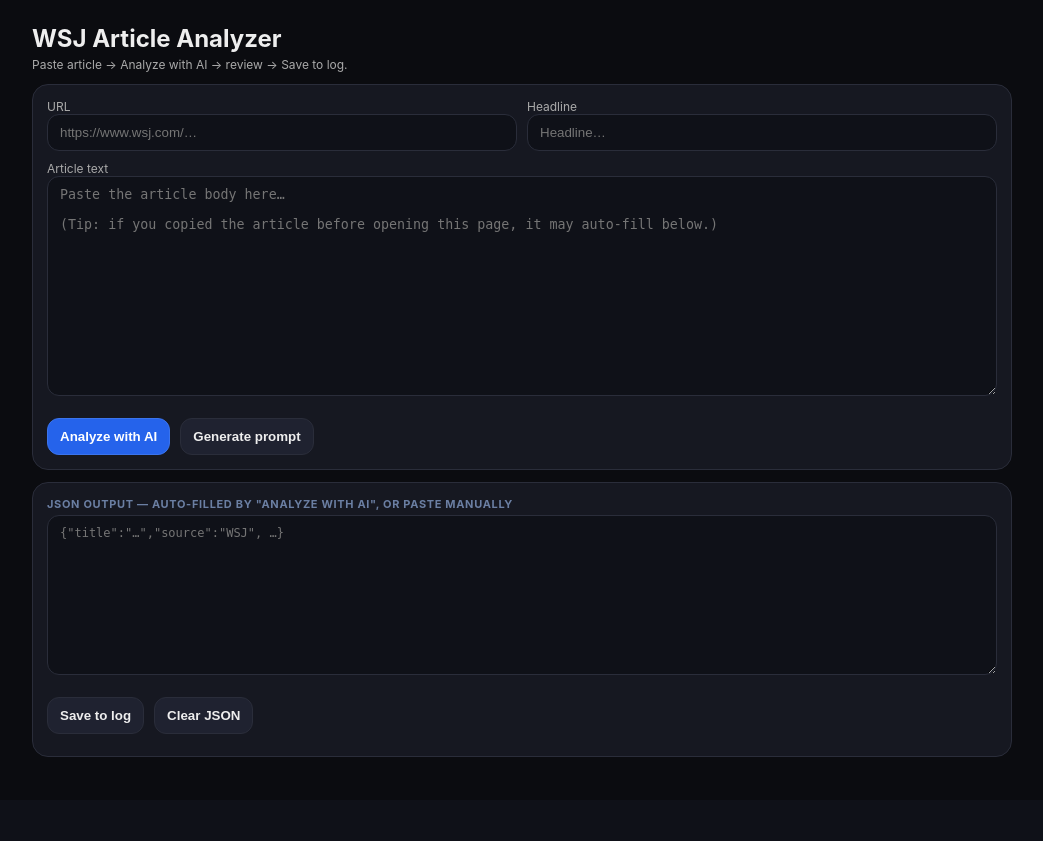
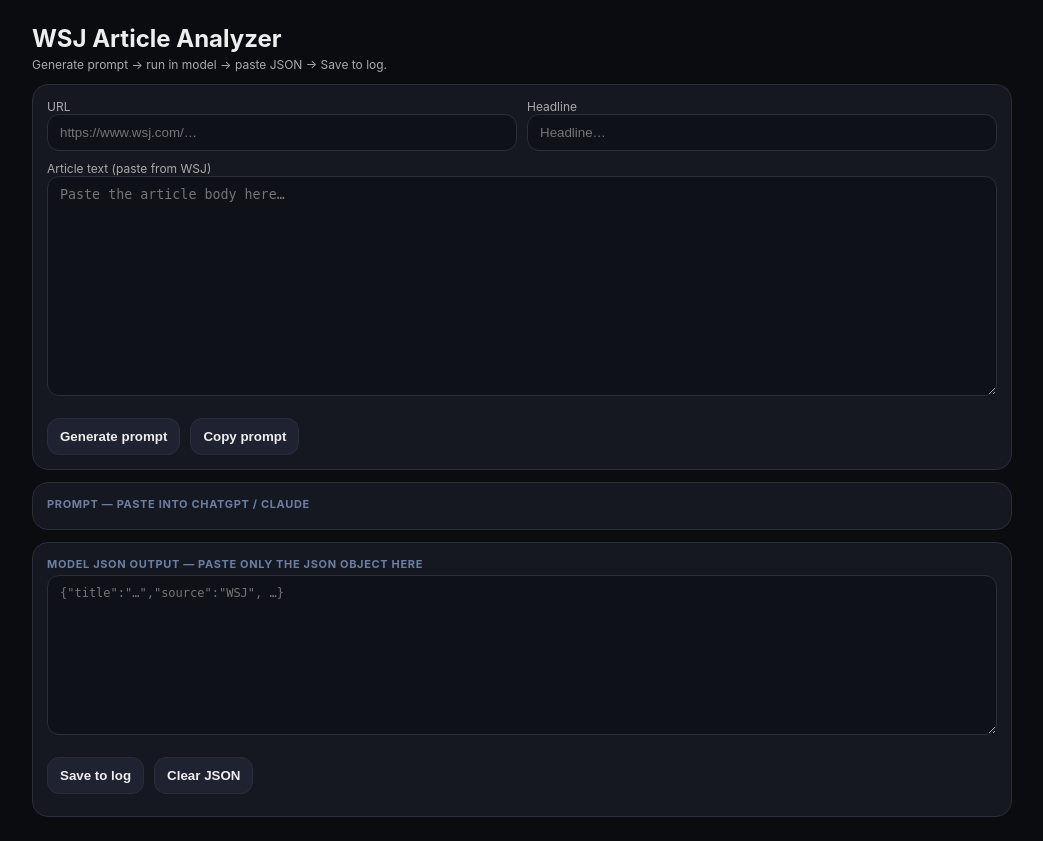
Before and after one commit to eddierivs215/wsj-triage, a Flask app: page /analyze in a window 1280 px wide. Shown: the whole page, without its empty margins (118-1161 px from the left). Before the commit the page ends 757 px from the top, so only its background shows below. Run offline with Flask 3, Linux system fonts and the light colour scheme.

Commit message:
Remove Claude API dependency; keep clipboard auto-fill
Reverts /api/analyze endpoint and anthropic package. Retains the
clipboard auto-fill improvement in analyze.html (article auto-fills
from clipboard on page load) and the cleaned-up UI layout.

Co-Authored-By: Claude Sonnet 4.6 <noreply@anthropic.com>

```diff
--- a/requirements.txt
+++ b/requirements.txt
@@ -1,4 +1,3 @@
-anthropic>=0.40.0
 feedparser>=6.0.0
 flask>=3.0.0
 python-dateutil>=2.9.0
--- a/src/server.py
+++ b/src/server.py
@@ -1,6 +1,5 @@
 import json
 import logging
-import os
 from datetime import datetime, timezone
 from pathlib import Path
 
@@ -120,120 +119,6 @@ def api_analyses():
     return jsonify(items)
 
 
-_ANALYSIS_SCHEMA = """{
-  "title": "",
-  "source": "WSJ",
-  "published_at": "",
-  "category": "Structural | Cyclical | Policy/Regulatory | Earnings | Geopolitics | Markets | Narrative/Opinion | Noise",
-  "signal_strength": "High | Medium | Low",
-  "time_horizon": "Immediate | Near-term | Structural",
-  "signal_bullets": ["", ""],
-  "mechanism": "",
-  "base_case": "",
-  "tail_risk": "",
-  "action": "Act | Prepare/Monitor | No Action",
-  "action_triggers": ["", ""],
-  "confidence": 1,
-  "tags": [],
-  "reinforces": [],
-  "contradicts": [],
-  "updates_confidence": ""
-}"""
-
-_ANALYSIS_PROMPT_TEMPLATE = """\
-You are an analyst. Return TWO outputs in this exact order:
-(1) One JSON object that strictly matches the schema below.
-(2) A six-section narrative write-up.
-
-Schema:
-{schema}
-
-Rules:
-- High signal if any of: new policy with enforcement/timeline; earnings results/guidance; physical constraints; financing conditions shifting.
-- Low signal if: "stocks rose/fell" with no new catalyst; optics/personality story; opinion without new facts.
-- Action = Act only if mechanism is direct AND horizon is immediate/medium AND you can name 1-3 concrete triggers. Otherwise Prepare/Monitor or No Action.
-- Spell out acronyms on first use, then include the acronym in parentheses.
-- Be conservative.
-
-Six-section format (exact headings):
-1. What actually matters in this article (distilled)
-2. The critical mechanism (this is the insight)
-3. This connects directly to your other themes
-4. Why this matters for inflation (non-obvious but important)
-5. Does this change the action stance?
-6. Your clean log entry (ready to save)
-
-URL: {url}
-Headline: {title}
-
-Active themes:
-{themes}
-
-Article text:
-\"\"\"{article}\"\"\"\
-"""
-
-
-def _parse_analysis_response(text: str):
-    """Extract the first JSON object and trailing narrative from a model response."""
-    decoder = json.JSONDecoder()
-    start = text.find("{")
-    if start == -1:
-        raise ValueError("No JSON object found in response")
-    obj, end_idx = decoder.raw_decode(text, start)
-    if not isinstance(obj, dict):
-        raise ValueError("Parsed value is not a JSON object")
-    narrative = text[end_idx:].strip()
-    return obj, narrative
-
-
-@app.post("/api/analyze")
-def api_analyze():
-    try:
-        import anthropic as _anthropic
-    except ImportError:
-        return jsonify({"ok": False, "error": "anthropic package not installed. Run: pip install anthropic"}), 503
-
-    api_key = os.environ.get("ANTHROPIC_API_KEY")
-    if not api_key:
-        return jsonify({"ok": False, "error": "ANTHROPIC_API_KEY environment variable is not set"}), 503
-
-    body = request.get_json(force=True) or {}
-    url     = body.get("url", "")
-    title   = body.get("title", "")
-    article = body.get("article", "")
-    themes  = body.get("themes", {"active_themes": []})
-
-    if not article.strip():
-        return jsonify({"ok": False, "error": "article text is required"}), 400
-
-    prompt = _ANALYSIS_PROMPT_TEMPLATE.format(
-        schema=_ANALYSIS_SCHEMA,
-        url=url,
-        title=title,
-        themes=json.dumps(themes, indent=2),
-        article=article,
-    )
-
-    try:
-        client = _anthropic.Anthropic(api_key=api_key)
-        message = client.messages.create(
-            model="claude-sonnet-4-6",
-            max_tokens=2048,
-            messages=[{"role": "user", "content": prompt}],
-        )
-        response_text = message.content[0].text
-    except Exception as e:
-        return jsonify({"ok": False, "error": f"Claude API error: {e}"}), 502
-
-    try:
-        analysis, narrative = _parse_analysis_response(response_text)
-    except Exception as e:
-        return jsonify({"ok": False, "error": f"Could not parse JSON from response: {e}", "raw": response_text}), 422
-
-    return jsonify({"ok": True, "analysis": analysis, "narrative": narrative})
-
-
 if __name__ == "__main__":
     # Local only
     app.run(host="127.0.0.1", port=5050, debug=True)
--- a/templates/analyze.html
+++ b/templates/analyze.html
@@ -18,16 +18,12 @@
     }
     textarea { min-height:220px; resize:vertical; }
     button { cursor:pointer; font-weight:600; margin-top:8px; background:#1f2230; }
-    button:disabled { opacity:0.5; cursor:not-allowed; }
-    .btn-primary { background:#2563eb; border-color:#3b74ed; color:#fff; }
-    .btn-primary:hover:not(:disabled) { background:#1d4ed8; }
     pre { white-space:pre-wrap; word-wrap:break-word; margin:0; }
     .btnrow { display:flex; gap:10px; flex-wrap:wrap; margin-top:10px; }
     .btnrow button { width:auto; }
     .ok { color:#8ef0a6; }
     .err { color:#ffb4b4; }
     code { background:rgba(255,255,255,.08); padding:2px 6px; border-radius:8px; }
-    .narrative { font-size:13px; line-height:1.65; white-space:pre-wrap; color:#ddd; padding-top:4px; }
     .section-label { font-size:11px; font-weight:700; text-transform:uppercase;
       letter-spacing:.06em; color:#6b7fa3; margin-bottom:4px; }
   </style>
@@ -35,7 +31,7 @@
 <body>
   <div class="wrap">
     <h2 style="margin:0">WSJ Article Analyzer</h2>
-    <div class="muted" style="margin-top:4px">Paste article → Analyze with AI → review → Save to log.</div>
+    <div class="muted" style="margin-top:4px">Generate prompt → run in model → paste JSON → Save to log.</div>
 
     <!-- ── Input card ───────────────────────────────────────────── -->
     <div class="card">
@@ -51,34 +47,27 @@
       </div>
 
       <div style="margin-top:10px">
-        <div class="muted">Article text</div>
-        <textarea id="article" placeholder="Paste the article body here…&#10;&#10;(Tip: if you copied the article before opening this page, it may auto-fill below.)"></textarea>
-      </div>
-
-      <div class="btnrow">
-        <button class="btn-primary" id="aiBtn" onclick="analyzeWithAI()">Analyze with AI</button>
-        <button id="genBtn" onclick="togglePrompt()">Generate prompt</button>
-        <button id="copyBtn" onclick="copyPrompt()" style="display:none">Copy prompt</button>
+        <div class="muted">Article text (paste from WSJ)</div>
+        <textarea id="article" placeholder="Paste the article body here…"></textarea>
       </div>
 
       <div id="clipMsg" class="muted" style="margin-top:6px; display:none"></div>
+
+      <div class="btnrow">
+        <button onclick="generate()">Generate prompt</button>
+        <button onclick="copyPrompt()">Copy prompt</button>
+      </div>
     </div>
 
-    <!-- ── Prompt card (hidden; manual fallback) ────────────────── -->
-    <div class="card" id="promptCard" style="display:none">
+    <!-- ── Prompt card ──────────────────────────────────────────── -->
+    <div class="card">
       <div class="section-label">Prompt — paste into ChatGPT / Claude</div>
       <pre id="out"></pre>
     </div>
 
-    <!-- ── Narrative card (hidden; shown after AI analysis) ─────── -->
-    <div class="card" id="narrativeCard" style="display:none">
-      <div class="section-label">Narrative analysis</div>
-      <div id="narrativeOut" class="narrative"></div>
-    </div>
-
     <!-- ── JSON save card ───────────────────────────────────────── -->
     <div class="card">
-      <div class="section-label">JSON output — auto-filled by "Analyze with AI", or paste manually</div>
+      <div class="section-label">Model JSON output — paste only the JSON object here</div>
       <textarea id="jsonOut" style="min-height:160px; font-family:monospace; font-size:12px;"
         placeholder='{"title":"…","source":"WSJ", …}'></textarea>
 
@@ -110,86 +99,21 @@ loadThemes();
 // ── Clipboard auto-fill ──────────────────────────────────────────────────────
 async function tryClipboardFill(){
   const articleEl = document.getElementById("article");
-  if (articleEl.value.trim()) return;  // already has content from URL params or user
+  if (articleEl.value.trim()) return;
   try {
     const text = await navigator.clipboard.readText();
     if (text && text.trim().length > 100) {
       articleEl.value = text.trim();
-      showClipMsg("Article auto-filled from clipboard.");
+      const msg = document.getElementById("clipMsg");
+      msg.textContent = "Article auto-filled from clipboard.";
+      msg.style.display = "";
+      setTimeout(() => { msg.style.display = "none"; }, 4000);
     }
-  } catch(e) {
-    // Permission denied or API unavailable — silent fail
-  }
+  } catch(e) {}
 }
-// Attempt after a brief delay so the browser considers the page "interactive"
 setTimeout(tryClipboardFill, 300);
 
-function showClipMsg(msg){
-  const el = document.getElementById("clipMsg");
-  el.textContent = msg;
-  el.style.display = "";
-  setTimeout(() => { el.style.display = "none"; }, 4000);
-}
-
-// ── AI analysis ──────────────────────────────────────────────────────────────
-async function analyzeWithAI(){
-  const url     = document.getElementById("url").value.trim();
-  const title   = document.getElementById("title").value.trim();
-  const article = document.getElementById("article").value.trim();
-
-  if (!article){
-    setStatus("Paste the article text first.", "err");
-    return;
-  }
-
-  const btn = document.getElementById("aiBtn");
-  btn.disabled = true;
-  btn.textContent = "Analyzing…";
-  setStatus("Calling Claude API…", "");
-
-  // Hide stale narrative while loading
-  document.getElementById("narrativeCard").style.display = "none";
-
-  try {
-    const r = await fetch("/api/analyze", {
-      method: "POST",
-      headers: {"Content-Type":"application/json"},
-      body: JSON.stringify({ url, title, article, themes: ACTIVE_THEMES })
-    });
-    const data = await r.json().catch(() => ({}));
-    if (r.ok && data.ok) {
-      document.getElementById("jsonOut").value = JSON.stringify(data.analysis, null, 2);
-      if (data.narrative) {
-        document.getElementById("narrativeOut").textContent = data.narrative;
-        document.getElementById("narrativeCard").style.display = "";
-      }
-      setStatus("Analysis complete — review JSON below, then Save.", "ok");
-    } else {
-      setStatus("Analysis failed: " + (data.error || ("HTTP " + r.status)), "err");
-    }
-  } catch(e) {
-    setStatus("Analysis failed: could not reach local server.", "err");
-  } finally {
-    btn.disabled = false;
-    btn.textContent = "Analyze with AI";
-  }
-}
-
-// ── Manual prompt fallback ───────────────────────────────────────────────────
-let promptVisible = false;
-
-function togglePrompt(){
-  if (!promptVisible) {
-    generate();
-    document.getElementById("promptCard").style.display = "";
-    document.getElementById("copyBtn").style.display = "";
-    document.getElementById("genBtn").textContent = "Regenerate prompt";
-    promptVisible = true;
-  } else {
-    generate(); // regenerate in place
-  }
-}
-
+// ── Generate prompt ──────────────────────────────────────────────────────────
 function generate(){
   const url     = document.getElementById("url").value.trim();
   const title   = document.getElementById("title").value.trim();
@@ -259,7 +183,6 @@ async function copyPrompt(){
 // ── Save ─────────────────────────────────────────────────────────────────────
 function clearJson(){
   document.getElementById("jsonOut").value = "";
-  document.getElementById("narrativeCard").style.display = "none";
   setStatus("", "");
 }
 
@@ -272,7 +195,7 @@ function setStatus(msg, kind){
 async function saveToLog(){
   const raw = document.getElementById("jsonOut").value.trim();
   if (!raw){
-    setStatus("Paste (or generate) the JSON object first.", "err");
+    setStatus("Paste the JSON object first.", "err");
     return;
   }
 
@@ -286,8 +209,8 @@ async function saveToLog(){
 
   if (!obj.published_at) obj.published_at = new Date().toISOString();
   if (!obj.source) obj.source = "WSJ";
-  obj.url       = document.getElementById("url").value.trim() || obj.url;
-  obj.title     = document.getElementById("title").value.trim() || obj.title;
+  obj.url        = document.getElementById("url").value.trim() || obj.url;
+  obj.title      = document.getElementById("title").value.trim() || obj.title;
   obj.created_at = new Date().toISOString();
 
   try {
```
Also changed, not shown: tests/test_server.py (+0 -29 lines).
